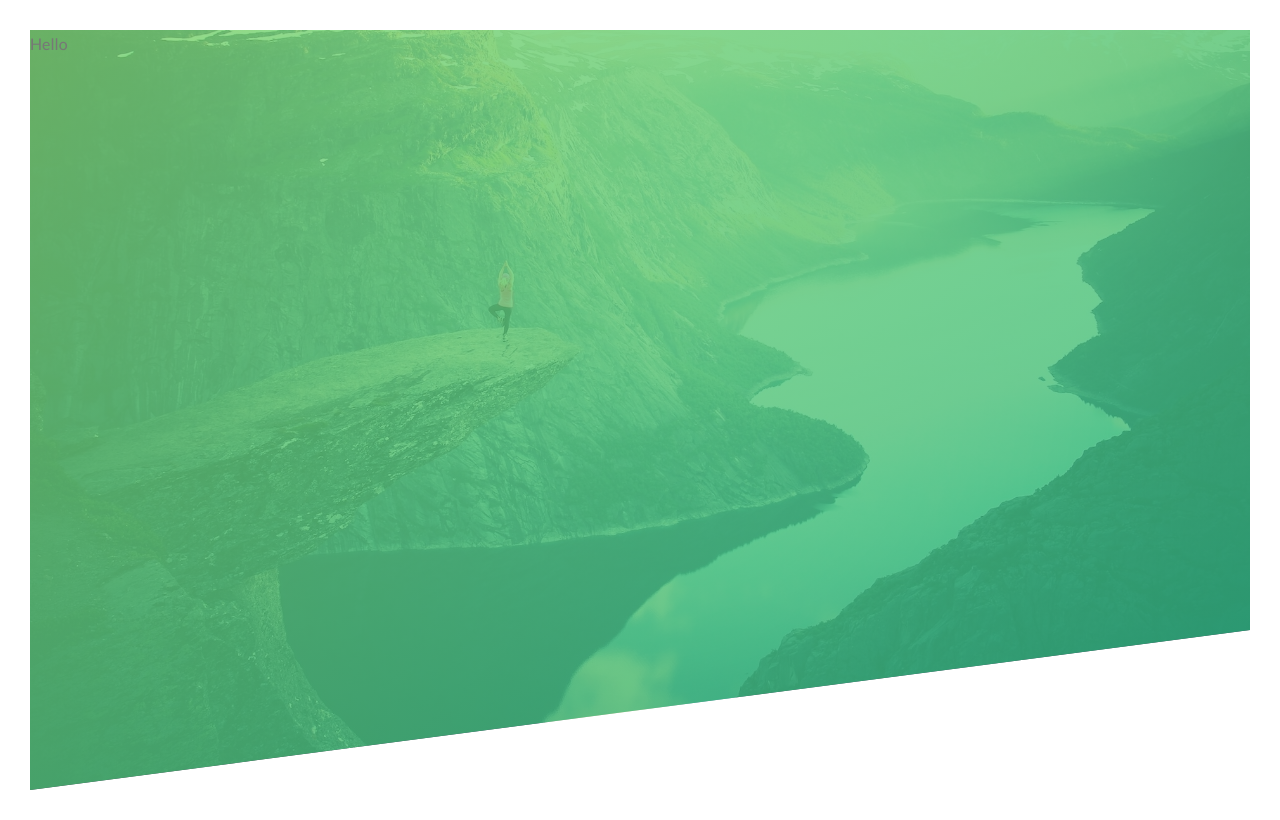
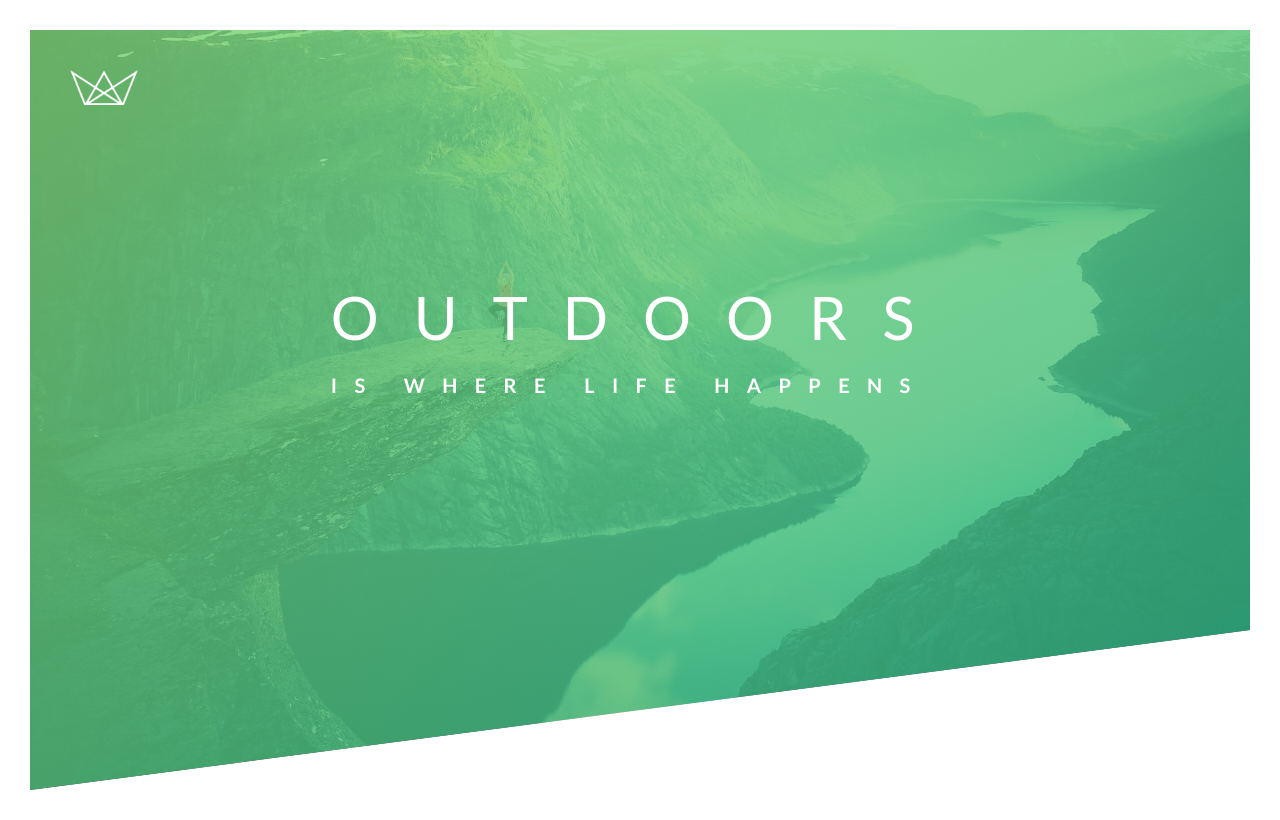
Before and after one commit to refayathaque/natours, a plain HTML site: page index.html in a window 1280 px wide. Drawn offline with Linux system fonts and the light colour scheme.

Commit message:
1311 Dec 18 2019

```diff
--- a/css/style.css
+++ b/css/style.css
@@ -41,4 +41,86 @@ body {
   /* polygon(x axis y axis, x axis y axis, x axis y axis, x axis y axis), you are essentially controlling the position of the corners...the 'x y' pairs correspond to each corner in a clockwise fashion */
   /* clip-path: polygon(50% 0, 50% 0, 100% 100%, 0 100%); - Triangle */
   /* https://bennettfeely.com/clippy/ */
+  position: relative;
 }
+
+.logo-box {
+  position: absolute;
+  top: 40px;
+  left: 40px;
+  /* ^ 'top' and 'left' are 'relative' to the parent element, in this case the parent element is the <header> element. So the class for the <header> element must have the property `position: relative` */
+}
+
+.logo {
+  height: 35px;
+  /* If you set the height, the browser will automatically figure out the width, and vice versa */
+}
+
+.text-box {
+  position: absolute;
+  top: 40%;
+  left: 50%;
+  transform: translate(-50%, -50%);
+  /* ^ In a way, alters the start position (when position is in relation to another element (in this case the 'header')) of an element from the top left corner to anywhere else within the element (in this application, the element's absolute center) */
+  /* ^ I.e., movement in relation to the element itself */
+}
+
+.heading-primary {
+  color: #fff;
+  text-transform: uppercase;
+  /* backface-visibility: hidden; */
+  /* ^ Use in case animation jerks up and down as it completes */
+}
+
+.heading-primary-main {
+  display: block;
+  /* Block elements occupy the entire width that they have available and they create line breaks after and before themselves */
+  font-size: 60px;
+  font-weight: 400;
+  letter-spacing: 35px;
+  animation-name: moveInLeft;
+  animation-duration: 1s;
+  animation-timing-function: ease-out;
+  /* animation-iteration-count: 3; */
+  /* animation-delay: 3s; */
+}
+
+.heading-primary-sub {
+  display: block;
+  font-size: 20px;
+  font-weight: 700;
+  letter-spacing: 17.4px;
+  animation: moveInRight 1s ease-out;
+}
+
+@keyframes moveInLeft {
+  0% {
+    opacity: 0;
+    transform: translateX(-100px);
+  }
+  80% {
+    transform: translateX(10px);
+  }
+  /* ^ Start of animation */
+  100% {
+    opacity: 1;
+    transform: translate(0);
+  }
+  /* ^ End of animation */
+}
+
+@keyframes moveInRight {
+  0% {
+    opacity: 0;
+    transform: translateX(100px);
+  }
+  80% {
+    transform: translateX(-10px);
+  }
+  /* ^ Start of animation */
+  100% {
+    opacity: 1;
+    transform: translate(0);
+  }
+  /* ^ End of animation */
+}
--- a/index.html
+++ b/index.html
@@ -4,14 +4,26 @@
         <meta charset="UTF-8">
         <meta name="viewport" content="width=device-width, initial-scale=1.0">
         <meta http-equiv="X-UA-Compatible" content="ie=edge">
+
         <link href="https://fonts.googleapis.com/css?family=Lato:100,300,400,700,900" rel="stylesheet">
+
         <link rel="stylesheet" href="css/style.css">
         <link rel="shortcut icon" type="image/png" href="img/favicon.png">
+
         <title>Natours | Exciting tours for adventurous people</title>
     </head>
     <body>
       <header class="header">
-        Hello
+        <div class="logo-box">
+          <img src="img/logo-white.png" alt="Logo" class="logo">
+        </div>
+
+        <div class="text-box">
+          <h1 class="heading-primary">
+            <span class="heading-primary-main">outdoors</span>
+            <span class="heading-primary-sub">is where life happens</span>
+          </h1>
+        </div>
       </header>
     </body>
     <script type="text/javascript" src="livereload.js"></script>
```
